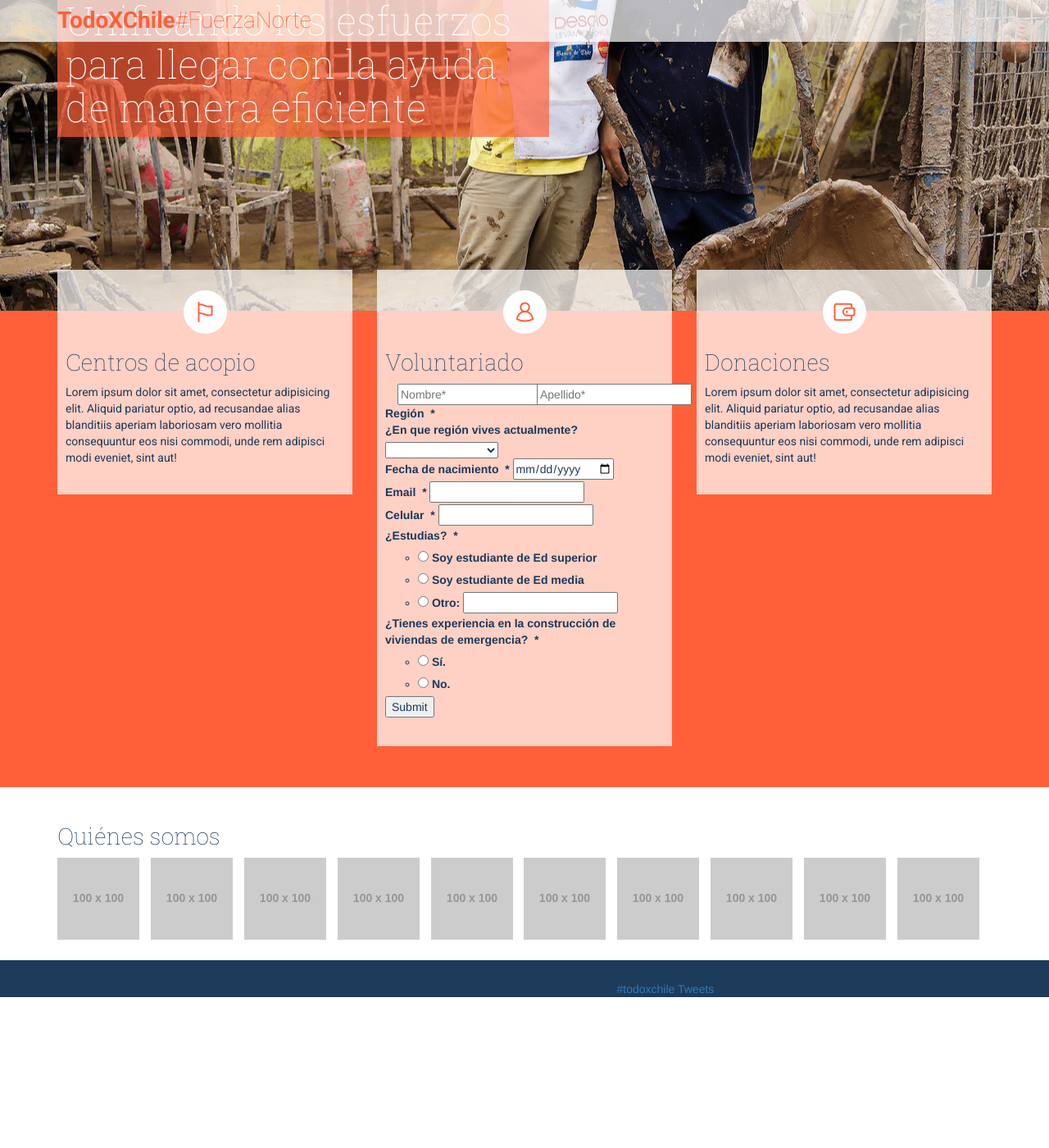
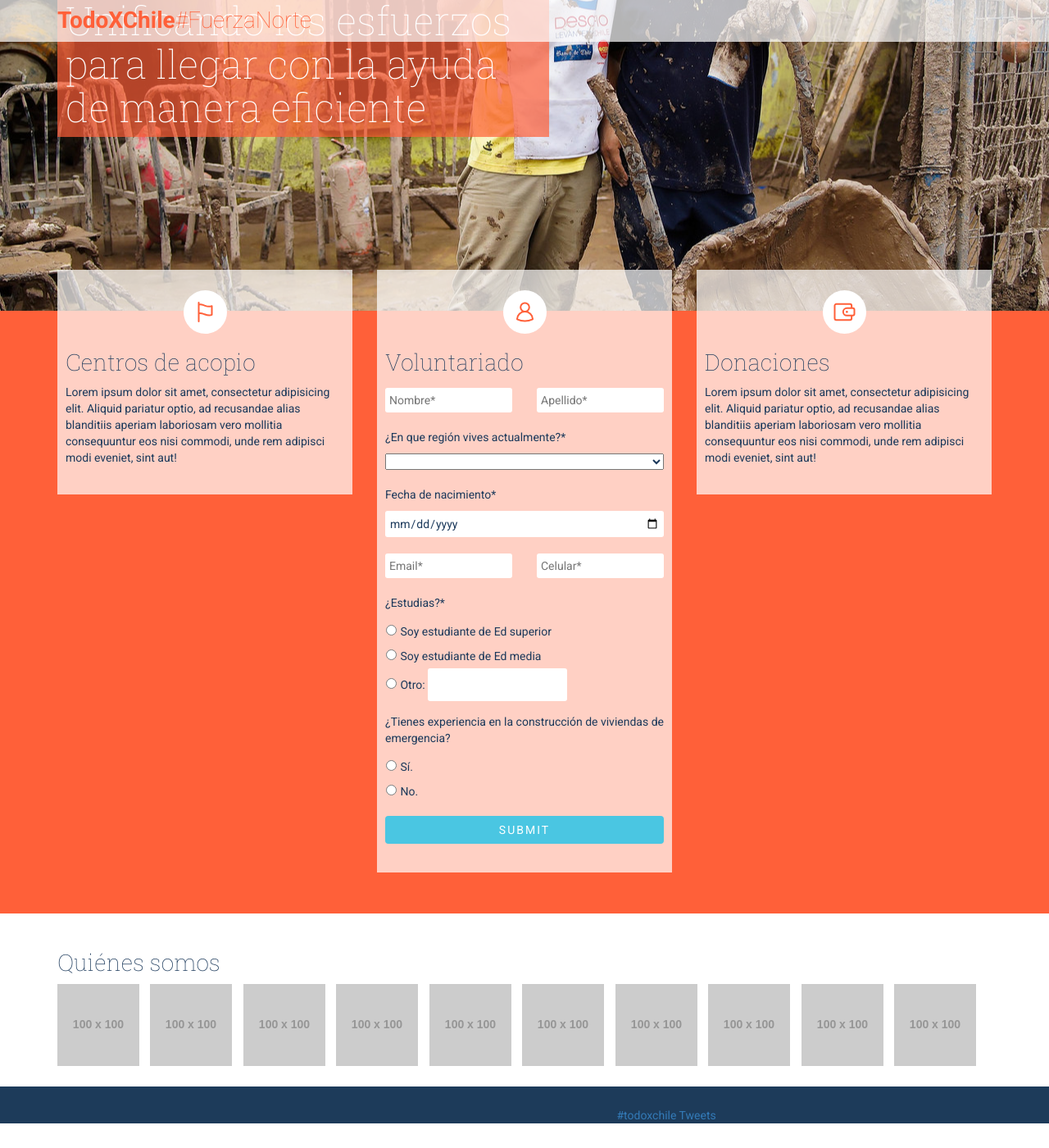
Before and after one commit to ciudadanointeligente/todoxchile, a Jekyll site: the page built from index.html, in a window 1280 px wide and 1400 px high, scrolled down 121 px. Shown: the whole window at 82% size. Built offline with Jekyll 4.4.1, drawn with Linux system fonts in a browser that asks for light colours; nearby versions of some CDN libraries; Markdown is read by kramdown in place of the engine named in the settings; comment, search, counter and statistics services are not loaded; before the commit the page ends 1367 px from its top, so only the background shows below that.

Commit message:
Form voluntariado

```diff
--- a/_includes/form-voluntarios.html
+++ b/_includes/form-voluntarios.html
@@ -1,6 +1,7 @@
 <form action="https://docs.google.com/forms/d/1hTvquCasqz4pShdzgQi00-ERYaFZAXdiIFymSuqROjE/formResponse" method="POST" id="ss-form" target="_self" onsubmit="">
   <ol role="list" class="ss-question-list" style="padding-left: 0">
 
+<div class="row">
   <div class="col-md-6 col-sm-12">
     <div class="ss-form-question errorbox-good" role="listitem">
     <div dir="ltr" class="ss-item ss-item-required ss-text"><div class="ss-form-entry">
@@ -17,68 +18,69 @@
     <div class="error-message" id="412786314_errorMessage"></div>
     </div></div></div>
   </div>
+</div>
+
+<div class="row">
+  <div class="col-md-12">
+    <div class="ss-form-question errorbox-good" role="listitem">
+    <div dir="ltr" class="ss-item ss-item-required ss-select"><div class="ss-form-entry">
+    <p>¿En que región vives actualmente?*</p>
+    <select name="entry.81485843" id="entry_81485843" aria-label="Región ¿En que región vives actualmente? " aria-required="true" required=""><option value=""></option>
+    <option value="Arica y Parinacota">Arica y Parinacota</option> <option value="Tarapacá">Tarapacá</option> <option value="Antofagasta">Antofagasta</option> <option value="Atacama">Atacama</option> <option value="Coquimbo">Coquimbo</option> <option value="Valparaíso">Valparaíso</option> <option value="Metropolitana">Metropolitana</option> <option value="Bio Bio">Bio Bio</option> <option value="Arauco (Provincia)">Arauco (Provincia)</option> <option value="O´Higgins">O´Higgins</option> <option value="La Araucanía">La Araucanía</option> <option value="Los Ríos">Los Ríos</option> <option value="Los Lagos">Los Lagos</option> <option value="Otro">Otro</option></select>
+    </div></div></div>
+  </div>
+</div>
+
+<div class="row">
+  <div class="col-md-12">
+    <div class="ss-form-question errorbox-good" role="listitem">
+    <div dir="ltr" class="ss-item ss-item-required ss-date"><div class="ss-form-entry">
+    <p>Fecha de nacimiento*</p>
+    <input required type="date" name="entry.806686776" value="" class="ss-q-date" dir="auto" id="entry_806686776" aria-label="Fecha de nacimiento  " aria-required="true" required="">
+    </div></div></div>
+  </div>
+</div>
+
+<div class="row">
+  <div class="col-md-6 col-sm-12">
+    <div class="ss-form-question errorbox-good" role="listitem">
+    <div dir="ltr" class="ss-item ss-item-required ss-text"><div class="ss-form-entry">
+    <input placeholder="Email*" required type="text" name="entry.1372395766" value="" class="ss-q-short" id="entry_1372395766" dir="auto" aria-label="Email  " aria-required="true" required="" title="">
+    <div class="error-message" id="869413001_errorMessage"></div>
+    </div></div></div>
+  </div>
+
+
+  <div class="col-md-6 col-sm-12">
+    <div class="ss-form-question errorbox-good" role="listitem">
+    <div dir="ltr" class="ss-item ss-item-required ss-text"><div class="ss-form-entry">
+    <input placeholder="Celular*" type="text" name="entry.1784405953" value="" class="ss-q-short" id="entry_1784405953" dir="auto" aria-label="Celular  " aria-required="true" required="" title="">
+    <div class="error-message" id="1331571431_errorMessage"></div>
+    </div></div></div>
+  </div>
+</div>
 
 <div class="ss-form-question errorbox-good" role="listitem">
-<div dir="ltr" class="ss-item ss-item-required ss-select"><div class="ss-form-entry">
-<label class="ss-q-item-label" for="entry_81485843"><div class="ss-q-title">Región
-<label for="itemView.getDomIdToLabel()" aria-label="(Required field)"></label>
-<span class="ss-required-asterisk" aria-hidden="true">*</span></div>
-<div class="ss-q-help ss-secondary-text" dir="ltr">¿En que región vives actualmente?</div></label>
-<select name="entry.81485843" id="entry_81485843" aria-label="Región ¿En que región vives actualmente? " aria-required="true" required=""><option value=""></option>
-<option value="Arica y Parinacota">Arica y Parinacota</option> <option value="Tarapacá">Tarapacá</option> <option value="Antofagasta">Antofagasta</option> <option value="Atacama">Atacama</option> <option value="Coquimbo">Coquimbo</option> <option value="Valparaíso">Valparaíso</option> <option value="Metropolitana">Metropolitana</option> <option value="Bio Bio">Bio Bio</option> <option value="Arauco (Provincia)">Arauco (Provincia)</option> <option value="O´Higgins">O´Higgins</option> <option value="La Araucanía">La Araucanía</option> <option value="Los Ríos">Los Ríos</option> <option value="Los Lagos">Los Lagos</option> <option value="Otro">Otro</option></select>
-</div></div></div> <div class="ss-form-question errorbox-good" role="listitem">
-<div dir="ltr" class="ss-item ss-item-required ss-date"><div class="ss-form-entry">
-<label class="ss-q-item-label" for="entry_806686776"><div class="ss-q-title">Fecha de nacimiento
-<label for="itemView.getDomIdToLabel()" aria-label="(Required field)"></label>
-<span class="ss-required-asterisk" aria-hidden="true">*</span></div>
-<div class="ss-q-help ss-secondary-text" dir="ltr"></div></label>
-<input type="date" name="entry.806686776" value="" class="ss-q-date" dir="auto" id="entry_806686776" aria-label="Fecha de nacimiento  " aria-required="true" required="">
-</div></div></div> <div class="ss-form-question errorbox-good" role="listitem">
-<div dir="ltr" class="ss-item ss-item-required ss-text"><div class="ss-form-entry">
-<label class="ss-q-item-label" for="entry_1372395766"><div class="ss-q-title">Email
-<label for="itemView.getDomIdToLabel()" aria-label="(Required field)"></label>
-<span class="ss-required-asterisk" aria-hidden="true">*</span></div>
-<div class="ss-q-help ss-secondary-text" dir="ltr"></div></label>
-<input type="text" name="entry.1372395766" value="" class="ss-q-short" id="entry_1372395766" dir="auto" aria-label="Email  " aria-required="true" required="" title="">
-<div class="error-message" id="869413001_errorMessage"></div>
-
-</div></div></div> <div class="ss-form-question errorbox-good" role="listitem">
-<div dir="ltr" class="ss-item ss-item-required ss-text"><div class="ss-form-entry">
-<label class="ss-q-item-label" for="entry_1784405953"><div class="ss-q-title">Celular
-<label for="itemView.getDomIdToLabel()" aria-label="(Required field)"></label>
-<span class="ss-required-asterisk" aria-hidden="true">*</span></div>
-<div class="ss-q-help ss-secondary-text" dir="ltr"></div></label>
-<input type="text" name="entry.1784405953" value="" class="ss-q-short" id="entry_1784405953" dir="auto" aria-label="Celular  " aria-required="true" required="" title="">
-<div class="error-message" id="1331571431_errorMessage"></div>
-
-</div></div></div> <div class="ss-form-question errorbox-good" role="listitem">
 <div dir="ltr" class="ss-item ss-item-required ss-radio"><div class="ss-form-entry">
-<label class="ss-q-item-label" for="entry_840629561"><div class="ss-q-title">¿Estudias?
-<label for="itemView.getDomIdToLabel()" aria-label="(Required field)"></label>
-<span class="ss-required-asterisk" aria-hidden="true">*</span></div>
-<div class="ss-q-help ss-secondary-text" dir="ltr"></div></label>
-
-<ul class="ss-choices" role="radiogroup" aria-label="¿Estudias?  "><li class="ss-choice-item"><label><span class="ss-choice-item-control goog-inline-block"><input type="radio" name="entry.1477668518" value="Soy estudiante de Ed superior" id="group_1477668518_1" role="radio" class="ss-q-radio" aria-label="Soy estudiante de Ed superior" required="" aria-required="true"></span>
-<span class="ss-choice-label">Soy estudiante de Ed superior</span>
-</label></li> <li class="ss-choice-item"><label><span class="ss-choice-item-control goog-inline-block"><input type="radio" name="entry.1477668518" value="Soy estudiante de Ed media" id="group_1477668518_2" role="radio" class="ss-q-radio" aria-label="Soy estudiante de Ed media" required="" aria-required="true"></span>
-<span class="ss-choice-label">Soy estudiante de Ed media</span>
-</label></li> <li class="ss-choice-item"><label><span class="ss-choice-item-control goog-inline-block"><input type="radio" name="entry.1477668518" value="__other_option__" id="group_1477668518_3" role="radio" class="ss-q-radio ss-q-other-toggle" required="" aria-required="true"></span>
-<span class="ss-choice-label">Otro:</span></label>
+<p>¿Estudias?*</p>
+<ul class="ss-choices" role="radiogroup" aria-label="¿Estudias?  "><li class="ss-choice-item"><span class="ss-choice-item-control goog-inline-block"><input type="radio" name="entry.1477668518" value="Soy estudiante de Ed superior" id="group_1477668518_1" role="radio" class="ss-q-radio" aria-label="Soy estudiante de Ed superior" required="" aria-required="true"></span>
+<span>Soy estudiante de Ed superior</span>
+</li> <li class="ss-choice-item"><span class="ss-choice-item-control goog-inline-block"><input type="radio" name="entry.1477668518" value="Soy estudiante de Ed media" id="group_1477668518_2" role="radio" class="ss-q-radio" aria-label="Soy estudiante de Ed media" required="" aria-required="true"></span>
+<span>Soy estudiante de Ed media</span>
+</li> <li class="ss-choice-item"><span class="ss-choice-item-control goog-inline-block"><input type="radio" name="entry.1477668518" value="__other_option__" id="group_1477668518_3" role="radio" class="ss-q-radio ss-q-other-toggle" required="" aria-required="true"></span>
+<span>Otro:</span>
 <span class="ss-q-other-container goog-inline-block"><input type="text" name="entry.1477668518.other_option_response" value="" class="ss-q-other" id="entry_1477668518_other_option_response" dir="auto" aria-label="Other"></span>
 </li></ul>
 <div class="error-message" id="840629561_errorMessage"></div>
 </div></div></div> <div class="ss-form-question errorbox-good" role="listitem">
 <div dir="ltr" class="ss-item ss-item-required ss-radio"><div class="ss-form-entry">
-<label class="ss-q-item-label" for="entry_912087599"><div class="ss-q-title">¿Tienes experiencia en la construcción de viviendas de emergencia?
-<label for="itemView.getDomIdToLabel()" aria-label="(Required field)"></label>
-<span class="ss-required-asterisk" aria-hidden="true">*</span></div>
-<div class="ss-q-help ss-secondary-text" dir="ltr"></div></label>
+<p>¿Tienes experiencia en la construcción de viviendas de emergencia?</p>
 
-<ul class="ss-choices" role="radiogroup" aria-label="¿Tienes experiencia en la construcción de viviendas de emergencia?  "><li class="ss-choice-item"><label><span class="ss-choice-item-control goog-inline-block"><input type="radio" name="entry.1111998869" value="Sí." id="group_1111998869_1" role="radio" class="ss-q-radio" aria-label="Sí." required="" aria-required="true"></span>
+<ul class="ss-choices" role="radiogroup" aria-label="¿Tienes experiencia en la construcción de viviendas de emergencia?  "><li class="ss-choice-item"><span class="ss-choice-item-control goog-inline-block"><input type="radio" name="entry.1111998869" value="Sí." id="group_1111998869_1" role="radio" class="ss-q-radio" aria-label="Sí." required="" aria-required="true"></span>
 <span class="ss-choice-label">Sí.</span>
-</label></li> <li class="ss-choice-item"><label><span class="ss-choice-item-control goog-inline-block"><input type="radio" name="entry.1111998869" value="No." id="group_1111998869_2" role="radio" class="ss-q-radio" aria-label="No." required="" aria-required="true"></span>
+</li> <li class="ss-choice-item"><span class="ss-choice-item-control goog-inline-block"><input type="radio" name="entry.1111998869" value="No." id="group_1111998869_2" role="radio" class="ss-q-radio" aria-label="No." required="" aria-required="true"></span>
 <span class="ss-choice-label">No.</span>
-</label></li></ul>
+</li></ul>
 <div class="error-message" id="912087599_errorMessage"></div>
 </div></div></div>
 <input type="hidden" name="draftResponse" value="[,,&quot;-7510271332769364899&quot;]
@@ -88,7 +90,5 @@
 
 <input type="hidden" name="fbzx" value="-7510271332769364899">
 
-<div class="ss-item ss-navigate"><table id="navigation-table"><tbody><tr><td class="ss-form-entry goog-inline-block" id="navigation-buttons" dir="ltr">
-<input type="submit" name="submit" value="Submit" id="ss-submit" class="jfk-button jfk-button-action ">
-</td>
-</tr></tbody></table></div></ol></form>
+<div class="ss-item ss-navigate text-right">
+<input type="submit" name="submit" value="Submit" id="ss-submit" class="jfk-button jfk-button-action btn btn-default"></div></ol></form>
--- a/public/css/todoxchile.css
+++ b/public/css/todoxchile.css
@@ -2,6 +2,7 @@ body {
   padding-top: 0px;
   padding-bottom: 30px;
   color: #1B395B;
+  font-family: 'Roboto', sans-serif;
 }
 
 h1, h2, h3 {
@@ -21,10 +22,6 @@ h2 {
 h3 {
   font-size: 28px;
   font-weight: 100;
-}
-
-p {
-  font-family: 'Roboto', sans-serif;
 }
 
 /*Header*/
@@ -80,3 +77,76 @@ p {
   padding-top: 25px;
   background-color: #1d3b5a;
 }
+
+/*Btn*/
+
+.btn-default {
+  color: #FFF;
+  background-color: #4AC6E2;
+  border-color: transparent;
+  text-transform: uppercase;
+  letter-spacing: 2px;
+}
+
+.btn-default:hover {
+  color: #FFF;
+  background-color: #FF6039;
+  border-color: transparent;
+}
+
+/*Form*/
+
+input {
+  border-radius: 3px;
+  border: none;
+  padding: 5px;
+  width: 100%;
+  transition: all 0.5s;
+  -moz-transition: all 0.5s;
+  -webkit-transition: all 0.5s;
+  -o-transition: all 0.5s;
+}
+
+input[type=radio] {
+  width: 15px;
+}
+
+input#entry_1477668518_other_option_response {
+  width: inherit;
+}
+
+::-webkit-input-placeholder {
+   font-family: 'Roboto', sans-serif;
+}
+
+:-moz-placeholder { /* Firefox 18- */
+   font-family: 'Roboto', sans-serif;
+   color: red;
+}
+
+::-moz-placeholder {  /* Firefox 19+ */
+   font-family: 'Roboto', sans-serif;
+   color: red;
+}
+
+:-ms-input-placeholder {
+   font-family: 'Roboto', sans-serif;
+   color: red;
+}
+
+.ss-form-entry {
+  margin: 5px 0 15px;
+}
+
+form ol ul {
+  list-style: none;
+  -webkit-padding-start: 0px;
+}
+
+li.ss-choice-item {
+  line-height: 30px;
+}
+
+select {
+  width: 100%;
+}
```
Also changed, not shown: public/img/partners/logo-2020.png (deleted), public/img/partners/logo-ciudadanoi.png (deleted), public/img/partners/logo-iguales.png (deleted). Lines whose indentation alone changed are shown as unchanged.
